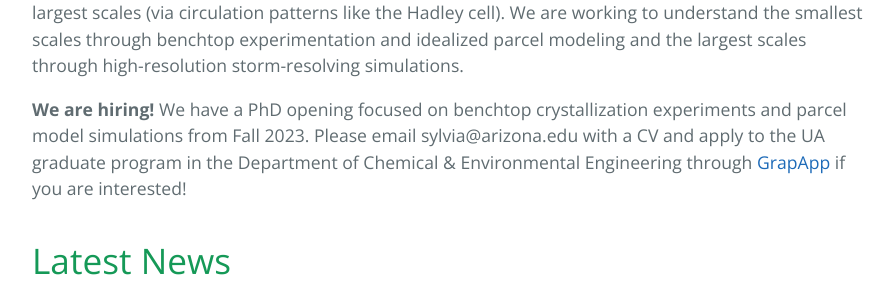
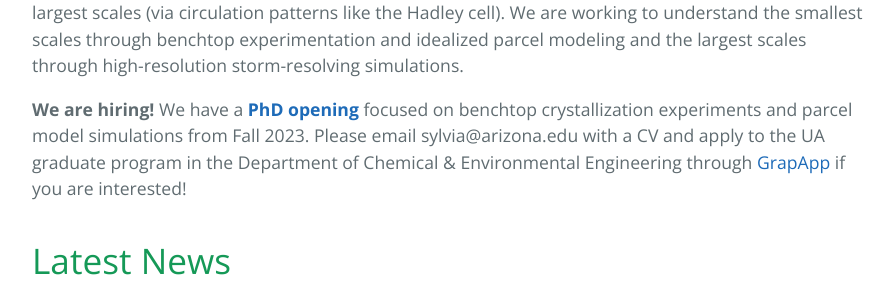
Before and after one commit to sylviasullivan/sylviasullivan.github.io, a Jekyll site: the page built from index.md, in a window 1280 px wide. Shown: the part 900-1192 px from the top of the page, without its empty margins (192-1087 px from the left). Built offline with Jekyll 4.4.1, drawn with Linux system fonts in a browser that asks for light colours; some of the changed lines change nothing that is shown.

Commit message:
link to 3rd PhD description on homepage

```diff
--- a/index.md
+++ b/index.md
@@ -9,7 +9,7 @@
 
 We are broadly interested in scale interactions in the atmosphere and how best to represent these in weather and climate models in order to build resilience in water-susceptible regions. At the moment, we are focused on mesoscale convective systems as a specific instance of this atmospheric scale problem. Mesoscale convective systems are aggregations of thunderstorms that extend over hundreds of kilometers and bring the majority of extreme rainfall throughout the tropics. Their intermediate size in the spectrum of atmospheric phenomena means that they are influenced by both the smallest scales (like ice crystal or droplet formation, called cloud microphysics) and the largest scales (via circulation patterns like the Hadley cell). We are working to understand the smallest scales through benchtop experimentation and idealized parcel modeling and the largest scales through high-resolution storm-resolving simulations.
 
-**We are hiring!** We have a PhD opening focused on benchtop crystallization experiments and parcel model simulations from Fall 2023. Please email sylvia@arizona.edu with a CV and apply to the UA graduate program in the Department of Chemical & Environmental Engineering through [GrapApp](https://apply.grad.arizona.edu/users/login) if you are interested!
+**We are hiring!** We have a **[PhD opening](/Files/PhD-position3-announcement.pdf)** focused on benchtop crystallization experiments and parcel model simulations from Fall 2023. Please email sylvia@arizona.edu with a CV and apply to the UA graduate program in the Department of Chemical & Environmental Engineering through [GrapApp](https://apply.grad.arizona.edu/users/login) if you are interested!
 
 # Latest News
 
```
